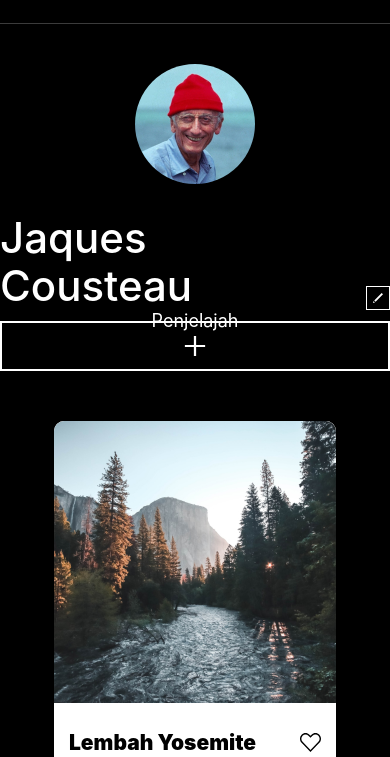
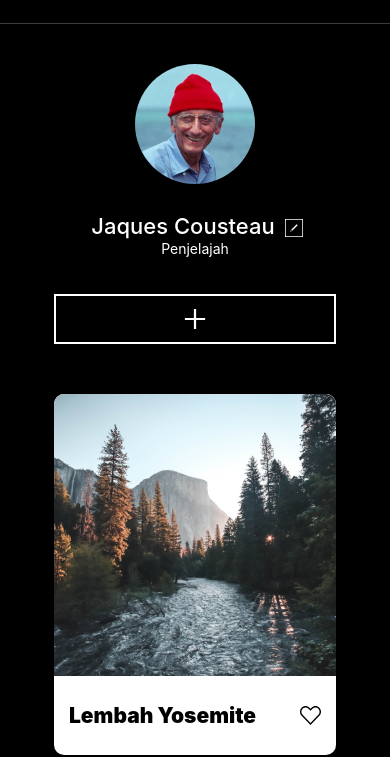
Before and after one commit to poiseAde/web_project_around, a plain HTML site: page index.html in a window 390 px wide. Shown: the part 91-848 px from the top of the page. Drawn offline with Linux system fonts and the light colour scheme.

Commit message:
merging all feature to develop

```diff
--- a/blocks/elements.css
+++ b/blocks/elements.css
@@ -8,6 +8,7 @@
     grid-template-rows: auto;
     grid-template-columns: repeat(3, 282px);
     grid-gap: 17px;
+    transition: 0.2s linear;
 }
 
 .element {
@@ -60,7 +61,7 @@
     }
 }
 
-@media screen and (max-width: 630px) {
+@media screen and (max-width: 600px) {
     .elements__container {
         grid-template-columns: repeat(1, 282px);
     }
--- a/blocks/footer.css
+++ b/blocks/footer.css
@@ -18,3 +18,13 @@
         padding: 0 20px;
     }
 }
+
+@media screen and (max-width: 630px) {
+    .footer {
+        padding: 50px 0 35px;
+    }
+
+    .footer__copyright {
+        font-size: 14px;
+    }
+}
--- a/blocks/header.css
+++ b/blocks/header.css
@@ -1,5 +1,4 @@
 .header {
-    /* border: 2px solid red; */
     max-width: 880px;
     width: 100%;
     padding: 45px 0 0;
@@ -20,7 +19,7 @@
    }
 }
 
-@media screen and (max-width: 450px) {
+@media screen and (max-width: 600px) {
     .logo {
         width: 126px;
         height: auto;
--- a/blocks/profile.css
+++ b/blocks/profile.css
@@ -1,12 +1,7 @@
 .profile {
-    /* border: 2px solid red; */
     max-width: 880px;
-    width: 880px;
-    /* height: 120px; */
+    width: 100%;
     padding: 40px 0 50px;
-    /* display: flex;
-    flex-direction: row;
-    justify-content: space-between; */
     display: grid;
     grid-template-columns: 120px 415px 285px;
     grid-gap: 30px;
@@ -16,7 +11,6 @@
 }
 
 .profile__info-container {
-    /* border: 2px solid red; */
     width: auto;
     height: 77px;
     display: grid;
@@ -82,8 +76,9 @@
     }
 }
 
-@media screen and (max-width: 785px) {
+@media screen and (max-width: 790px) {
     .profile {
+        /* height: 286px; */
         display: flex;
         flex-direction: column;
     }
@@ -96,3 +91,29 @@
         width: 390px;
     }
 }
+
+@media screen and (max-width: 600px) {
+
+    .profile__info-container {
+        height: 50px;
+        grid-template-columns: 1fr 14px;
+        grid-column-gap: 10px;
+    }
+
+    .profile__info-name {
+        font-size: 22px;
+    }
+
+    .profile__info-about {
+        font-size: 14px;
+        justify-self: center;
+    }
+
+    .profile__info-edit-button {
+        width: 18px;
+    }
+
+    .profile__add-button {
+        width: 282px;
+    }
+}
```
